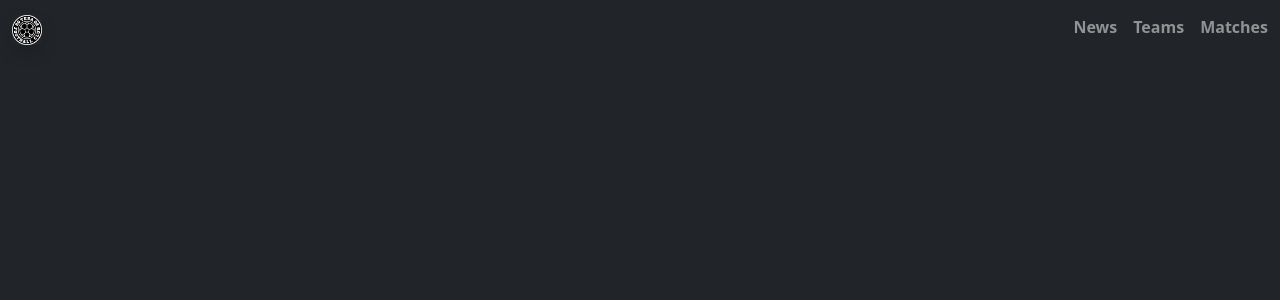
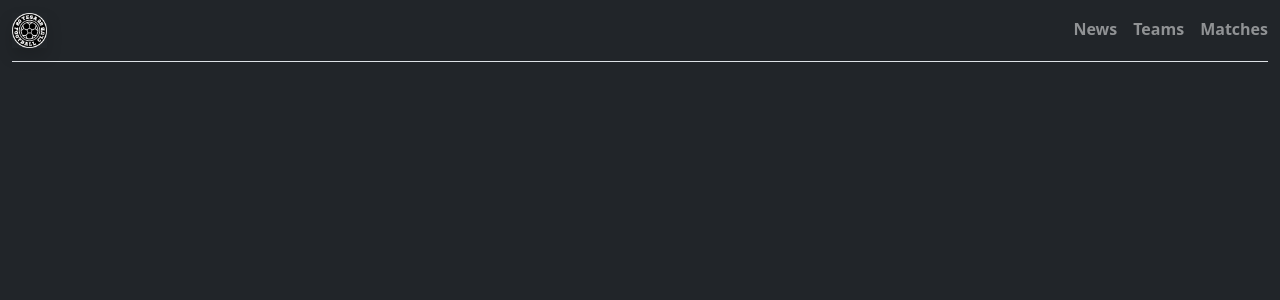
Before and after one commit to tesafc/tesafc.github.io, a Jekyll site: the page built from index.html, in a window 1280 px wide. Shown: the top 300 px of the page. Built offline with Jekyll 4.4.1, drawn with Linux system fonts in a browser that asks for light colours.

Commit message:
Update default.html

```diff
--- a/_layouts/default.html
+++ b/_layouts/default.html
@@ -22,9 +22,9 @@
   </head>
   <body class="text-bg-dark">
     <div class="container-fluid text-bg-dark">
-      <header class="navbar mx-auto">
+      <header class="navbar mx-auto border-bottom">
         <a class="navbar-brand" href="{{ site.baseurl }}">
-          <img src="{{ '/assets/img/logo-1_v2.png' | relative_url }}" width="30" height="30" class="shadow">
+          <img src="{{ '/assets/img/logo-1_v2.png' | relative_url }}" width="35" height="35" class="shadow">
         </a>
         <nav class="nav nav-masthead">
           {% assign currentPage = page.url %}
```
